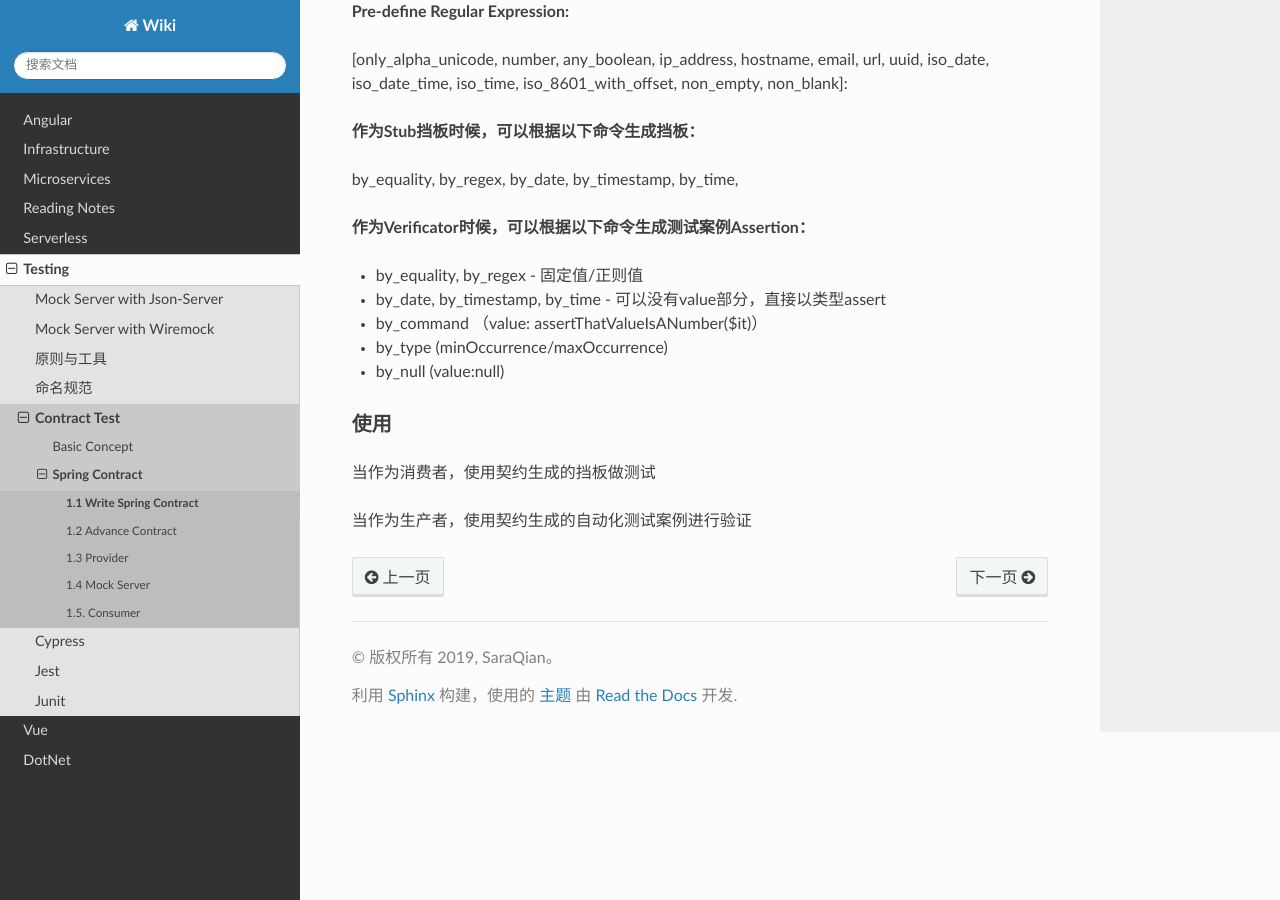
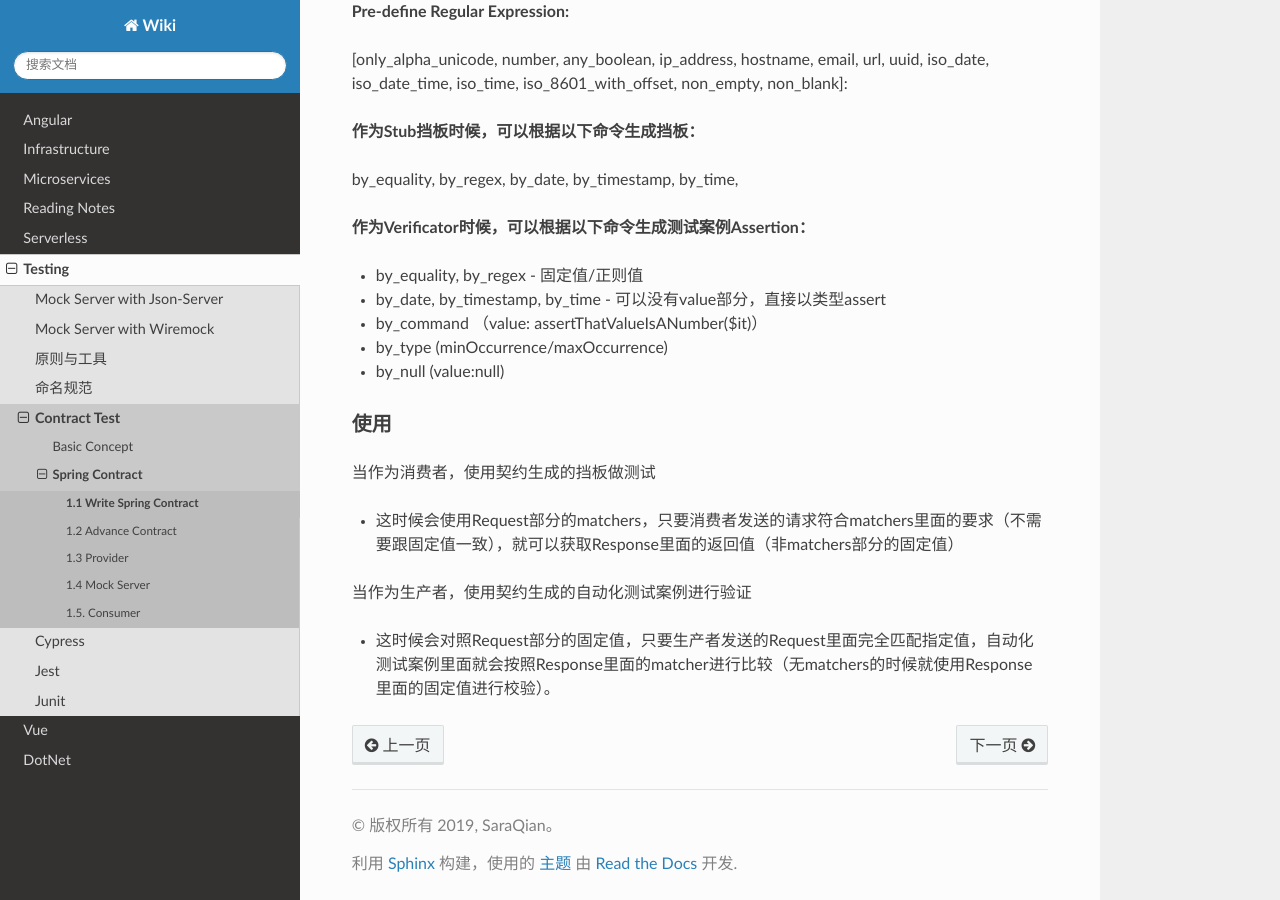
Before and after one commit to abigail830/Sphinx_wiki, a Sphinx documentation site: the page built from source/Testing/ContractTest/SpringContract/11_write_contract.rst, in a window 1280 px wide and 900 px high, scrolled down 2619 px. Built offline with Sphinx 7.4.7 and the Read the Docs theme 2.0.0, drawn with Linux system fonts in a browser that asks for light colours.

Commit message:
Update 11_write_contract.rst

```diff
--- a/source/Testing/ContractTest/SpringContract/11_write_contract.rst
+++ b/source/Testing/ContractTest/SpringContract/11_write_contract.rst
@@ -160,8 +160,11 @@ by_equality, by_regex, by_date, by_timestamp, by_time,
 
 当作为消费者，使用契约生成的挡板做测试
 
+* 这时候会使用Request部分的matchers，只要消费者发送的请求符合matchers里面的要求（不需要跟固定值一致），就可以获取Response里面的返回值（非matchers部分的固定值）
+
 当作为生产者，使用契约生成的自动化测试案例进行验证
 
+* 这时候会对照Request部分的固定值，只要生产者发送的Request里面完全匹配指定值，自动化测试案例里面就会按照Response里面的matcher进行比较（无matchers的时候就使用Response里面的固定值进行校验）。
 
 
 .. index:: Testing, Contract
```
